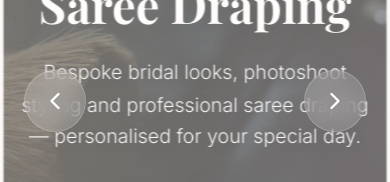
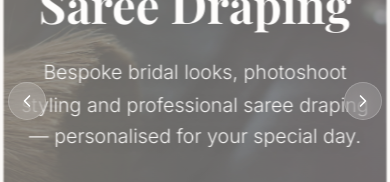
Before and after one commit to MahasMakeover/MahasMakeover, a Next.js app: page / in a window 390 px wide. Shown: the part 321-503 px from the top of the page. Built offline with nearby package versions, Linux system fonts and the light colour scheme; no server answers.

Commit message:
Update Hero.tsx

```diff
--- a/components/Hero.tsx
+++ b/components/Hero.tsx
@@ -153,17 +153,17 @@ export default function Hero() {
       {/* Navigation Arrows - Enhanced */}
       <button
         onClick={goToPrevious}
-        className="absolute left-6 top-1/2 -translate-y-1/2 z-30 bg-white/15 backdrop-blur-md p-4 rounded-full hover:bg-white/25 transition-all border border-white/20 hover:border-white/40 group"
+        className="absolute left-2 sm:left-6 top-1/2 -translate-y-1/2 z-30 bg-white/15 backdrop-blur-md p-2 sm:p-4 rounded-full hover:bg-white/25 transition-all border border-white/20 hover:border-white/40 group"
         aria-label="Previous slide"
       >
-        <ChevronLeft size={28} className="text-white group-hover:scale-110 transition-transform" />
+        <ChevronLeft className="text-white group-hover:scale-110 transition-transform w-5 h-5 sm:w-7 sm:h-7" />
       </button>
       <button
         onClick={goToNext}
-        className="absolute right-6 top-1/2 -translate-y-1/2 z-30 bg-white/15 backdrop-blur-md p-4 rounded-full hover:bg-white/25 transition-all border border-white/20 hover:border-white/40 group"
+        className="absolute right-2 sm:right-6 top-1/2 -translate-y-1/2 z-30 bg-white/15 backdrop-blur-md p-2 sm:p-4 rounded-full hover:bg-white/25 transition-all border border-white/20 hover:border-white/40 group"
         aria-label="Next slide"
       >
-        <ChevronRight size={28} className="text-white group-hover:scale-110 transition-transform" />
+        <ChevronRight className="text-white group-hover:scale-110 transition-transform w-5 h-5 sm:w-7 sm:h-7" />
       </button>
 
       {/* Enhanced Dots Indicator */}
```
